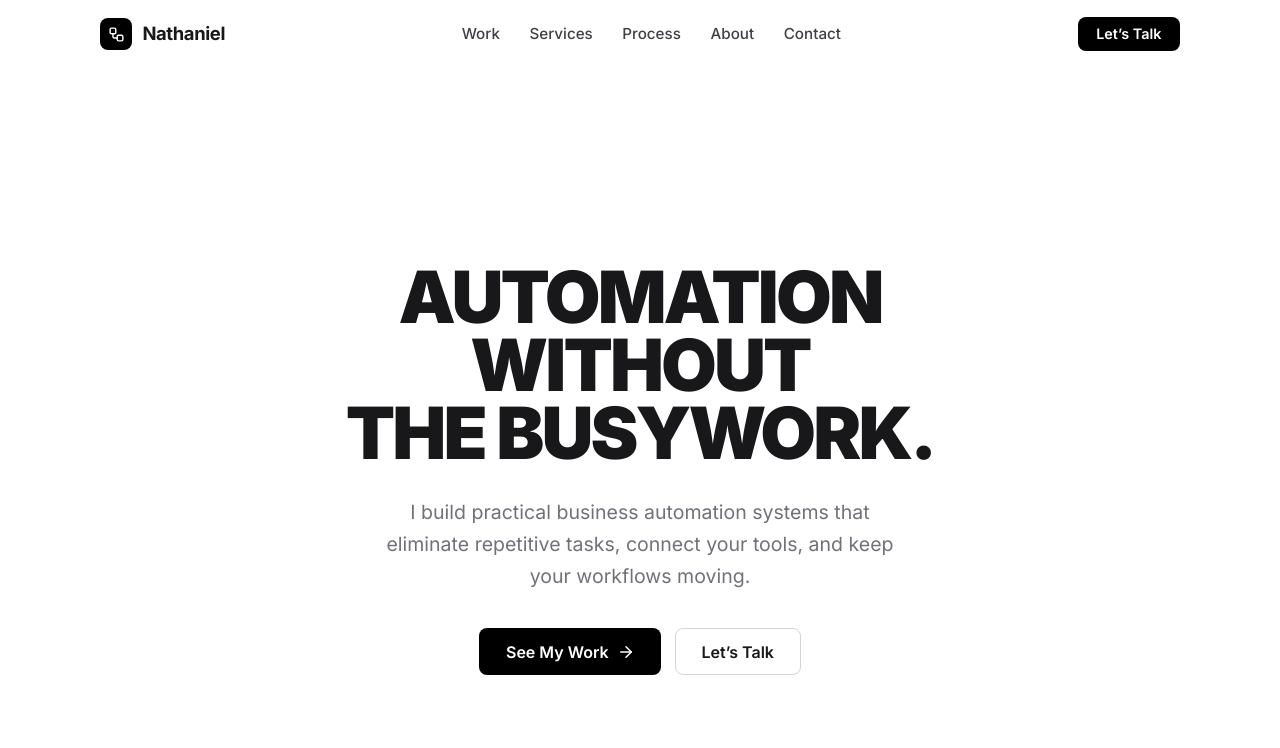
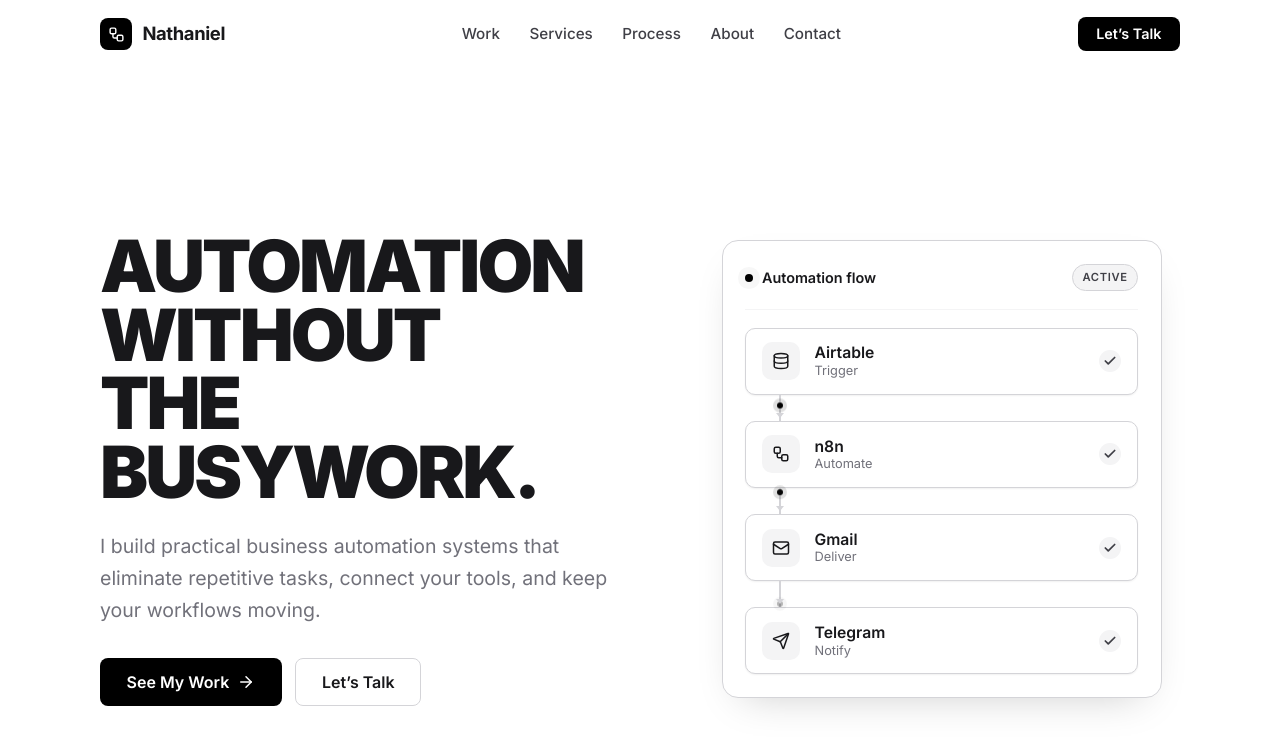
Before and after one commit to NathanielKings/automation, a React (Vite) app: page / in a window 1280 px wide. Shown: the top 748 px of the page. Built offline with nearby package versions, Linux system fonts and the light colour scheme.

Commit message:
feat: restore two-column hero with workflow visual

```diff
--- a/src/components/Hero/Hero.jsx
+++ b/src/components/Hero/Hero.jsx
@@ -1,5 +1,6 @@
 import { ArrowRight } from 'lucide-react'
 import Button from '../Button/Button.jsx'
+import WorkflowVisual from './WorkflowVisual.jsx'
 import styles from './Hero.module.css'
 
 function Hero() {
@@ -28,6 +29,10 @@ function Hero() {
             </Button>
           </div>
         </div>
+
+        <div className={styles.visual}>
+          <WorkflowVisual />
+        </div>
       </div>
     </section>
   )
--- a/src/components/Hero/Hero.module.css
+++ b/src/components/Hero/Hero.module.css
@@ -4,23 +4,21 @@
   min-height: 100svh;
   display: flex;
   align-items: center;
-  justify-content: center;
-  padding-block: 2rem;
+  padding-block: clamp(2rem, 6vw, 4rem);
 }
 
 .inner {
-  display: flex;
-  flex-direction: column;
+  display: grid;
+  grid-template-columns: 1.05fr 0.95fr;
   align-items: center;
-  text-align: center;
+  gap: clamp(2.5rem, 6vw, 5rem);
 }
 
 .content {
   display: flex;
   flex-direction: column;
-  align-items: center;
-  gap: 1.75rem;
-  max-width: 54rem;
+  align-items: flex-start;
+  gap: 1.5rem;
   animation: fadeUp 0.6s ease both;
 }
 
@@ -41,15 +39,20 @@
   font-size: clamp(1.05rem, 1.6vw, 1.22rem);
   line-height: 1.65;
   color: var(--color-gray-500);
-  max-width: 34rem;
+  max-width: 32rem;
 }
 
 .actions {
   display: flex;
   flex-wrap: wrap;
-  justify-content: center;
   gap: 0.85rem;
   margin-top: 0.5rem;
+}
+
+.visual {
+  display: flex;
+  justify-content: center;
+  animation: fadeUp 0.6s ease 0.12s both;
 }
 
 @keyframes fadeUp {
@@ -62,3 +65,18 @@
     transform: none;
   }
 }
+
+@media (max-width: 900px) {
+  .inner {
+    grid-template-columns: 1fr;
+    gap: 3rem;
+  }
+
+  .lead {
+    max-width: none;
+  }
+
+  .visual {
+    order: 2;
+  }
+}
--- /dev/null
+++ b/src/components/Hero/WorkflowVisual.jsx
@@ -0,0 +1,56 @@
+import { Fragment } from 'react'
+import { Database, Workflow, Mail, Send, Check } from 'lucide-react'
+import styles from './WorkflowVisual.module.css'
+
+const steps = [
+  { id: 'airtable', icon: Database, name: 'Airtable', role: 'Trigger' },
+  { id: 'n8n', icon: Workflow, name: 'n8n', role: 'Automate' },
+  { id: 'gmail', icon: Mail, name: 'Gmail', role: 'Deliver' },
+  { id: 'telegram', icon: Send, name: 'Telegram', role: 'Notify' },
+]
+
+function WorkflowVisual() {
+  return (
+    <div className={styles.card} aria-hidden="true">
+      <div className={styles.header}>
+        <div className={styles.headerLeft}>
+          <span className={styles.statusDot} />
+          <span className={styles.headerTitle}>Automation flow</span>
+        </div>
+        <span className={styles.badge}>Active</span>
+      </div>
+
+      <ol className={styles.flow}>
+        {steps.map((step, i) => {
+          const Icon = step.icon
+          return (
+            <Fragment key={step.id}>
+              {i > 0 && (
+                <li className={styles.connector} aria-hidden="true">
+                  <span
+                    className={styles.pulse}
+                    style={{ animationDelay: `${(i - 1) * 0.4}s` }}
+                  />
+                </li>
+              )}
+              <li className={styles.node}>
+                <span className={styles.icon}>
+                  <Icon size={18} />
+                </span>
+                <span className={styles.meta}>
+                  <span className={styles.name}>{step.name}</span>
+                  <span className={styles.role}>{step.role}</span>
+                </span>
+                <span className={styles.check}>
+                  <Check size={14} strokeWidth={3} />
+                </span>
+              </li>
+            </Fragment>
+          )
+        })}
+      </ol>
+    </div>
+  )
+}
+
+export default WorkflowVisual
--- /dev/null
+++ b/src/components/Hero/WorkflowVisual.module.css
@@ -0,0 +1,176 @@
+.card {
+  width: 100%;
+  max-width: 440px;
+  background: var(--color-white);
+  border: 1px solid var(--color-gray-300);
+  border-radius: var(--radius-lg);
+  box-shadow: var(--shadow);
+  padding: 1.4rem;
+}
+
+.header {
+  display: flex;
+  align-items: center;
+  justify-content: space-between;
+  padding-bottom: 1.1rem;
+  margin-bottom: 1.1rem;
+  border-bottom: 1px solid var(--color-gray-100);
+}
+
+.headerLeft {
+  display: flex;
+  align-items: center;
+  gap: 0.55rem;
+}
+
+.statusDot {
+  width: 8px;
+  height: 8px;
+  border-radius: 50%;
+  background: var(--color-black);
+  animation: statusPulse 2.2s ease-out infinite;
+}
+
+.headerTitle {
+  font-size: 0.9rem;
+  font-weight: 600;
+  color: var(--color-gray-900);
+}
+
+.badge {
+  font-size: 0.7rem;
+  font-weight: 600;
+  letter-spacing: 0.06em;
+  text-transform: uppercase;
+  color: var(--color-gray-700);
+  background: var(--color-gray-100);
+  border: 1px solid var(--color-gray-300);
+  padding: 0.25rem 0.6rem;
+  border-radius: 999px;
+}
+
+.flow {
+  list-style: none;
+  margin: 0;
+  padding: 0;
+  display: flex;
+  flex-direction: column;
+}
+
+.node {
+  display: flex;
+  align-items: center;
+  gap: 0.9rem;
+  padding: 0.85rem 1rem;
+  background: var(--color-white);
+  border: 1px solid var(--color-gray-300);
+  border-radius: var(--radius);
+  box-shadow: var(--shadow-sm);
+  transition:
+    transform 0.18s ease,
+    border-color 0.18s ease;
+}
+
+.node:hover {
+  transform: translateY(-1px);
+  border-color: var(--color-gray-500);
+}
+
+.icon {
+  display: grid;
+  place-items: center;
+  width: 38px;
+  height: 38px;
+  flex-shrink: 0;
+  border-radius: 10px;
+  background: var(--color-gray-100);
+  color: var(--color-gray-900);
+}
+
+.meta {
+  display: flex;
+  flex-direction: column;
+  line-height: 1.25;
+}
+
+.name {
+  font-weight: 600;
+  font-size: 0.98rem;
+  color: var(--color-gray-900);
+}
+
+.role {
+  font-size: 0.8rem;
+  color: var(--color-gray-500);
+}
+
+.check {
+  margin-left: auto;
+  display: grid;
+  place-items: center;
+  width: 22px;
+  height: 22px;
+  border-radius: 50%;
+  background: var(--color-gray-100);
+  color: var(--color-gray-700);
+}
+
+.connector {
+  position: relative;
+  height: 26px;
+  width: 2px;
+  margin-left: 34px;
+  background: var(--color-gray-300);
+}
+
+.connector::after {
+  content: '';
+  position: absolute;
+  bottom: -1px;
+  left: 50%;
+  transform: translateX(-50%);
+  border: 4px solid transparent;
+  border-top: 5px solid var(--color-gray-300);
+}
+
+.pulse {
+  position: absolute;
+  top: 0;
+  left: 50%;
+  width: 6px;
+  height: 6px;
+  margin-left: -3px;
+  border-radius: 50%;
+  background: var(--color-black);
+  box-shadow: 0 0 0 4px rgba(0, 0, 0, 0.12);
+  animation: flow 1.6s ease-in-out infinite;
+}
+
+@keyframes flow {
+  0% {
+    transform: translateY(0);
+    opacity: 0;
+  }
+  20% {
+    opacity: 1;
+  }
+  80% {
+    opacity: 1;
+  }
+  100% {
+    transform: translateY(20px);
+    opacity: 0;
+  }
+}
+
+@keyframes statusPulse {
+  0% {
+    box-shadow: 0 0 0 0 rgba(0, 0, 0, 0.25);
+  }
+  70% {
+    box-shadow: 0 0 0 8px rgba(0, 0, 0, 0);
+  }
+  100% {
+    box-shadow: 0 0 0 0 rgba(0, 0, 0, 0);
+  }
+}
```
